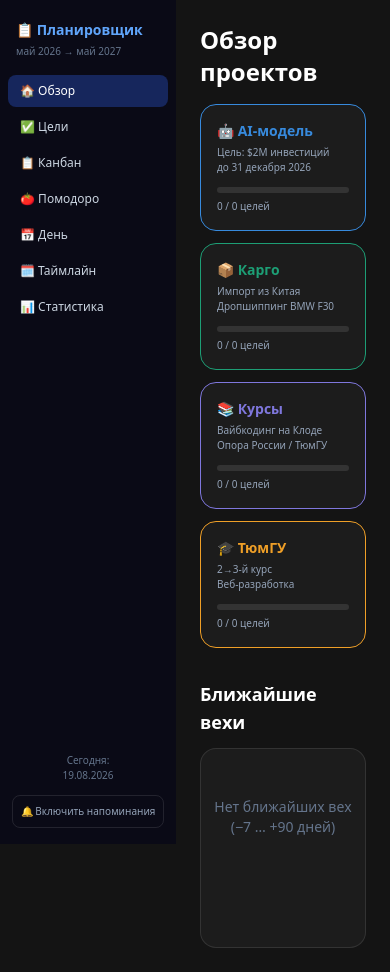
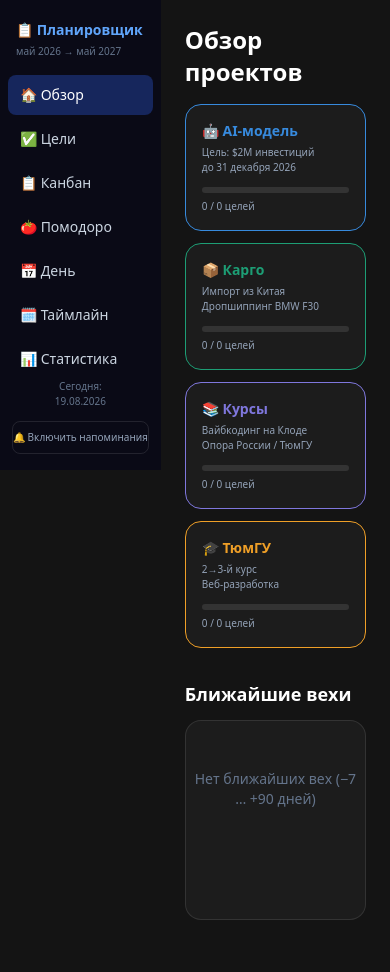
Before and after one commit to klementev670/planner-crm, a Next.js app: page / in a window 390 px wide. After the commit the page ends 944 px from the top, so only its background shows below. Built offline with nearby package versions, Linux system fonts and the light colour scheme; no server answers.

Commit message:
Add onNavigate prop to Sidebar component

```diff
--- a/src/components/Sidebar.tsx
+++ b/src/components/Sidebar.tsx
@@ -14,7 +14,7 @@ const NAV = [
   { href: "/stats", label: "📊 Статистика" },
 ];
 
-export default function Sidebar() {
+export default function Sidebar({ onNavigate }: { onNavigate?: () => void }) {
   const pathname = usePathname();
   const [today, setToday] = useState("");
   const [pushState, setPushState] = useState<"idle" | "on" | "unsupported">("idle");
@@ -38,17 +38,18 @@ export default function Sidebar() {
   }
 
   return (
-    <aside className="w-44 shrink-0 bg-sidebar flex flex-col h-screen sticky top-0">
+    <div className="flex flex-col h-full bg-sidebar">
       <div className="px-4 pt-5 pb-4">
         <div className="text-sm font-bold text-blue-400">📋 Планировщик</div>
         <div className="text-[10px] text-slate-500 mt-1">май 2026 → май 2027</div>
       </div>
-      <nav className="flex-1 px-2 flex flex-col gap-1">
+      <nav className="flex-1 px-2 flex flex-col gap-1 overflow-y-auto">
         {NAV.map((n) => (
           <Link
             key={n.href}
             href={n.href}
-            className={`text-xs rounded-lg px-3 py-2 transition ${
+            onClick={onNavigate}
+            className={`text-sm md:text-xs rounded-lg px-3 py-2.5 md:py-2 transition ${
               pathname === n.href
                 ? "bg-blue-900/60 text-white"
                 : "text-slate-300 hover:bg-white/5"
@@ -72,6 +73,6 @@ export default function Sidebar() {
       {pushState === "on" && (
         <div className="mx-3 mb-4 text-[10px] text-emerald-500 text-center">🔔 Напоминания включены</div>
       )}
-    </aside>
+    </div>
   );
 }
```
